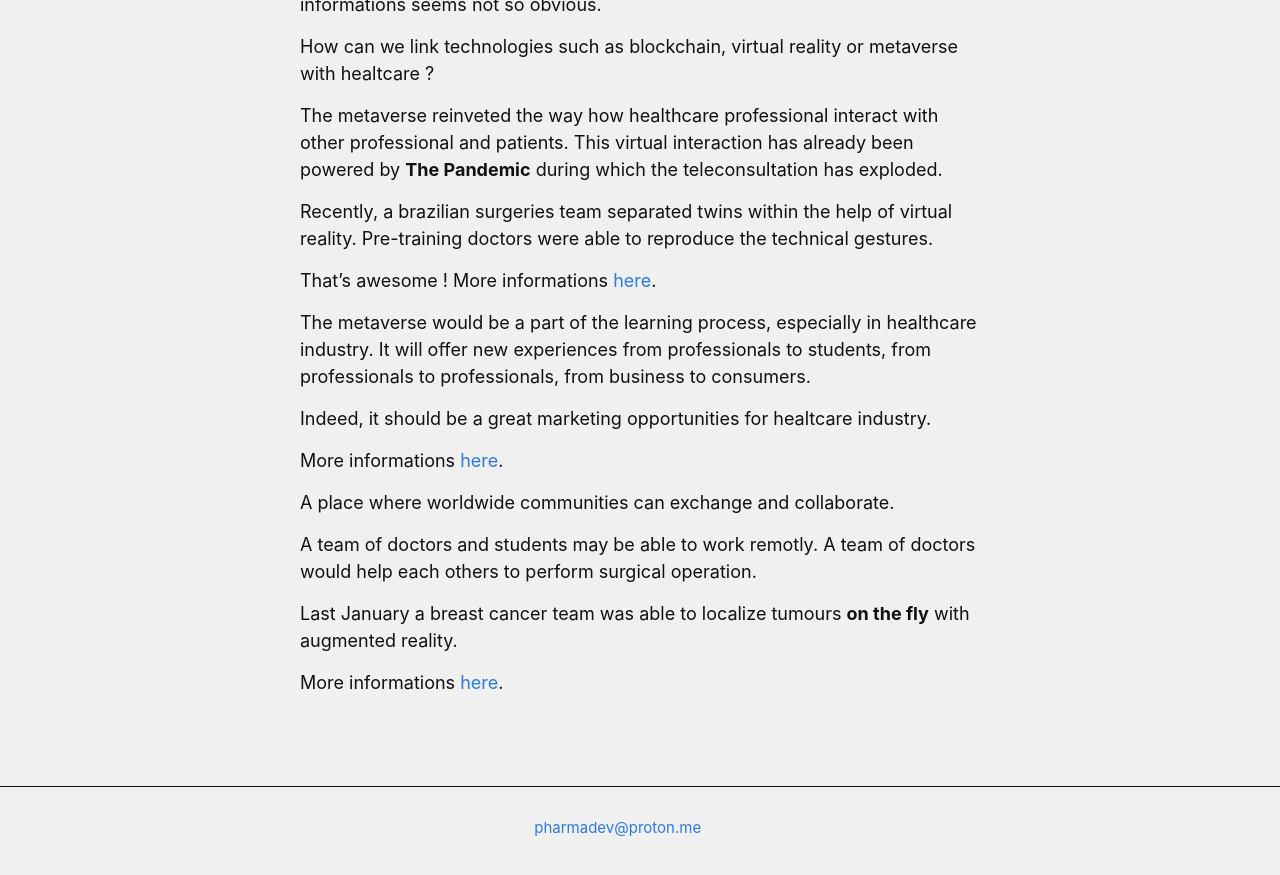
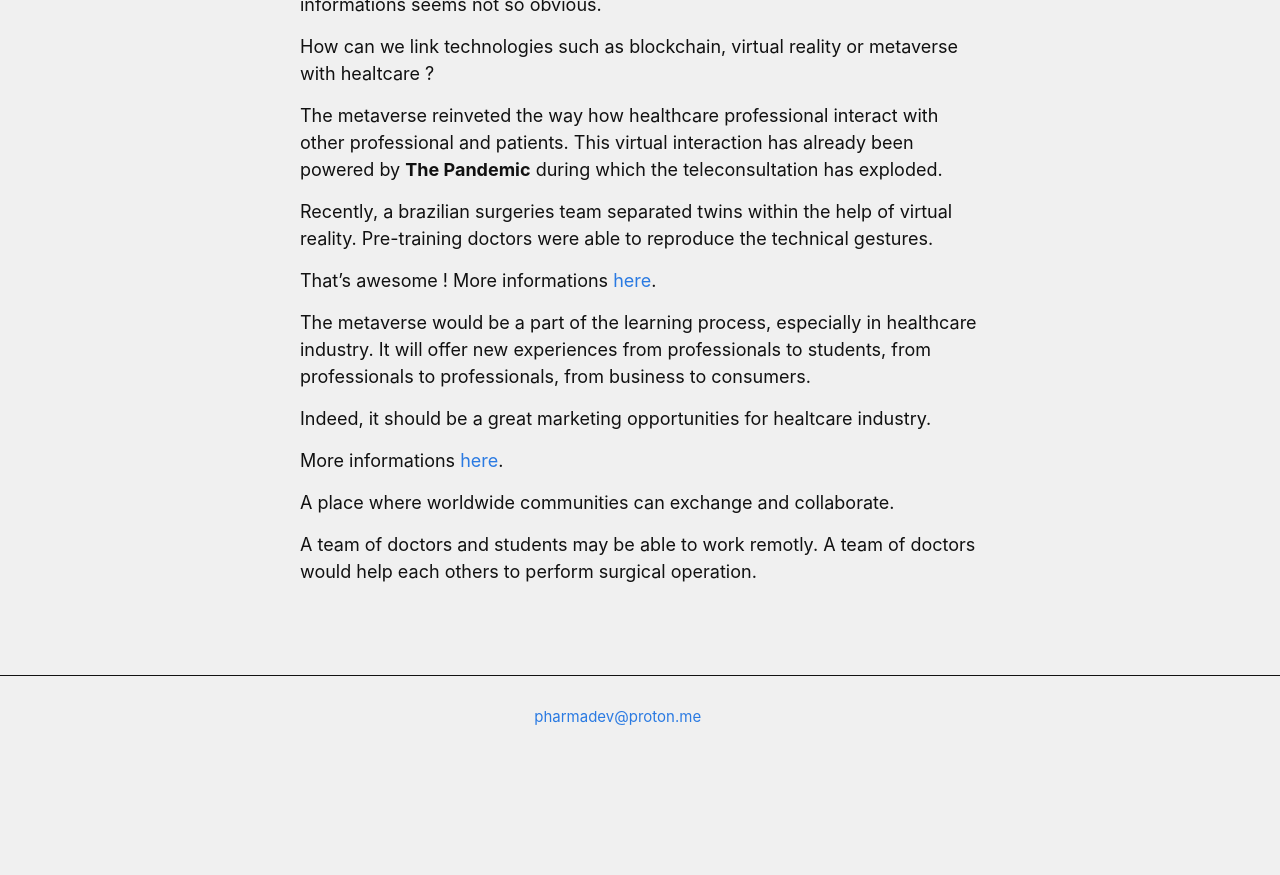
Before and after one commit to CMagnac/CMagnac-first-blog, a Jekyll site: the page built from _posts/2022-11-19-report-I.md, in a window 1280 px wide and 900 px high, scrolled down 1972 px. Shown: the top 875 px of the window. Built offline with Jekyll 4.4.1, drawn with Linux system fonts in a browser that asks for light colours; after the commit the page ends 2761 px from its top, so only the background shows below that.

Commit message:
Update post, delete irrelevant link

```diff
--- a/_posts/2022-11-19-report-I.md
+++ b/_posts/2022-11-19-report-I.md
@@ -69,7 +69,3 @@ A place where worldwide communities can exchange and collaborate.
 
 A team of doctors and students may be able to work remotly.
 A team of doctors would help each others to perform surgical operation.
-
-Last January a breast cancer team was able to localize tumours **on the fly** with augmented reality.
-
-More informations [here](https://fchampalimaud.org/news/augmented-reality-technology-used-first-time-guide-breast-cancer-surgery-personalised-breast).
```
